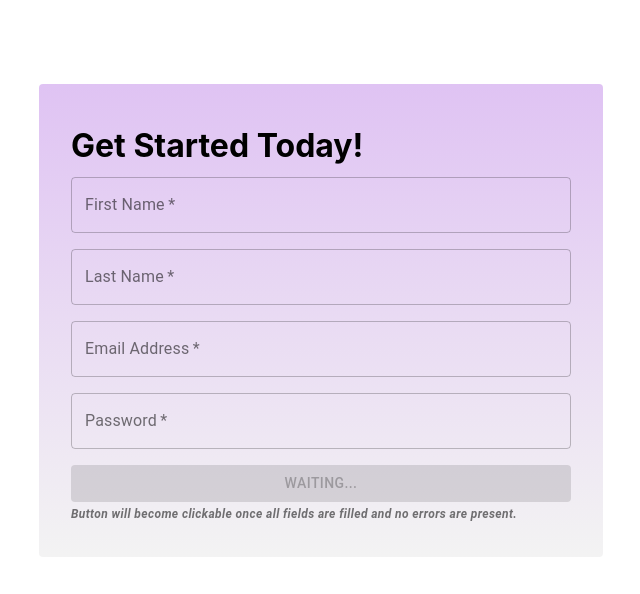
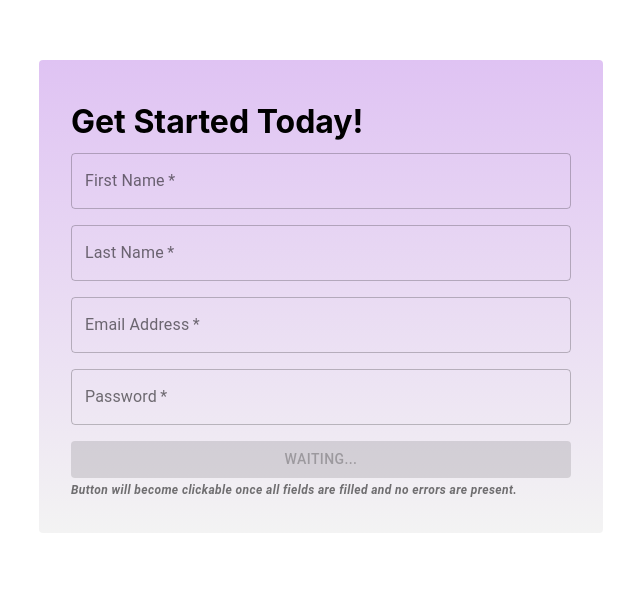
Before and after one commit to tsclay/simple-react-form, a React (Create React App) app: page / in a window 1280 px wide. Shown: the part 108-702 px from the top of the page, without its empty margins (319-959 px from the left). Built offline with nearby package versions, Linux system fonts and the light colour scheme.

Commit message:
changed margin-top

```diff
--- a/src/index.css
+++ b/src/index.css
@@ -12,5 +12,5 @@ body {
 #root {
   width: 90%;
   margin: 0 auto;
-  margin-top: 12rem;
+  margin-top: 10.5rem;
 }
```
